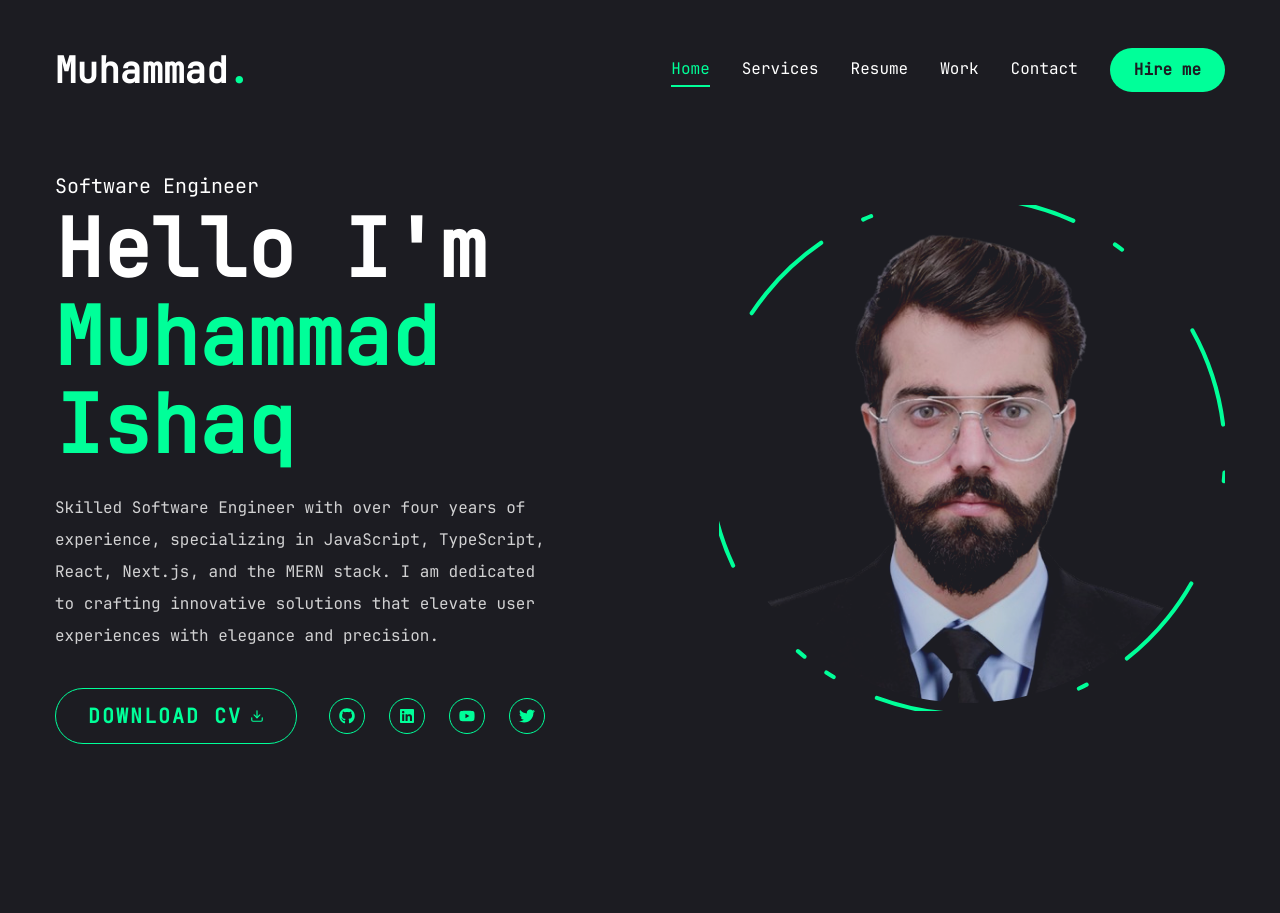
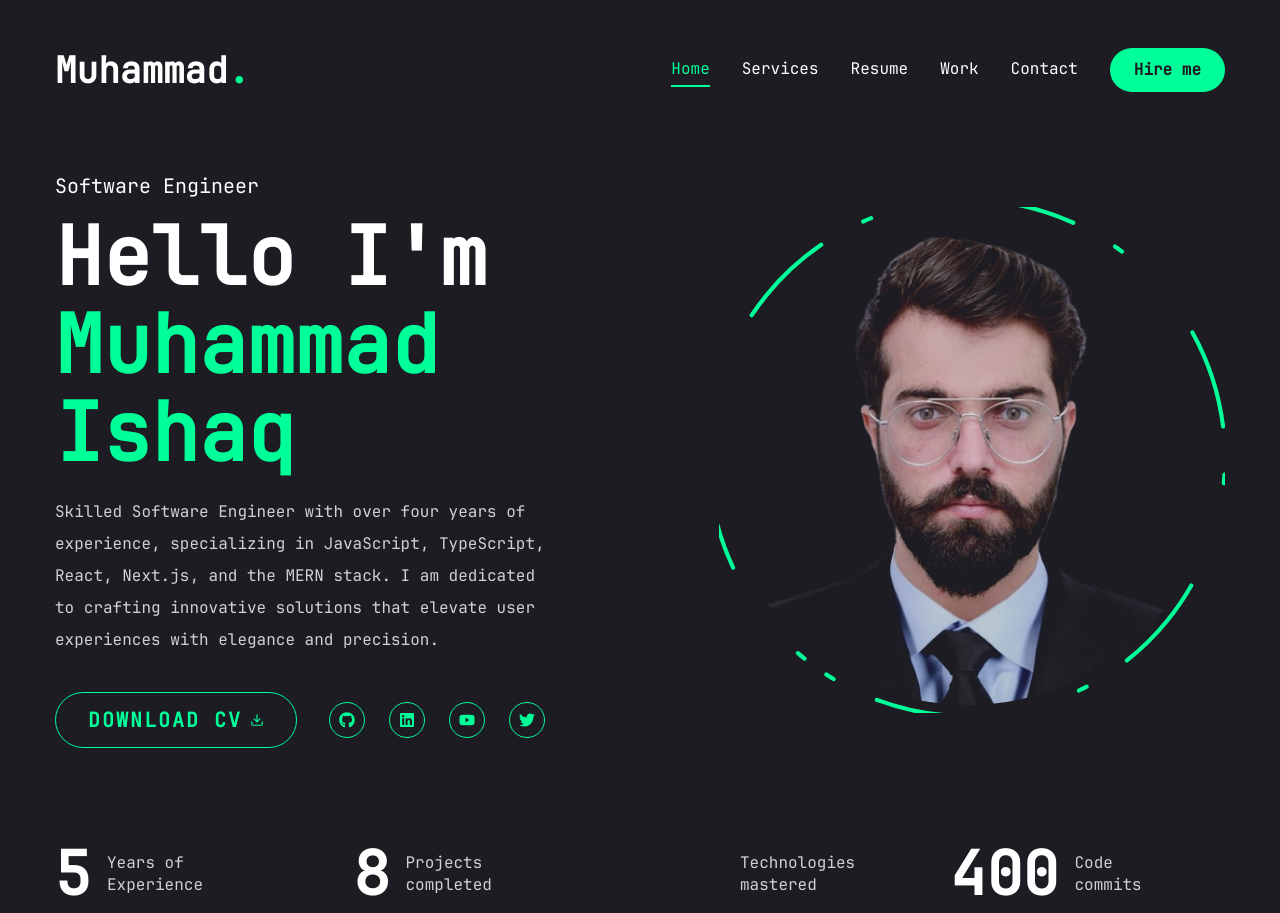
Before and after one commit to ishaq001/portfolio2, a Next.js app: page / in a window 1280 px wide. Before the commit the page ends 840 px from the top, so only its background shows below. Built offline with nearby package versions, Linux system fonts and the light colour scheme.

Commit message:
add react-countup library

```diff
--- a/app/page.tsx
+++ b/app/page.tsx
@@ -1,6 +1,7 @@
 import ProfilePicture from "@/components/ProfilePicture"
 import SocialAccounts from "@/components/SocialAccounts"
 import { Button } from "@/components/ui/button"
+import Stats from "@/components/ui/Stats"
 
 import { FiDownload } from "react-icons/fi"
 const Home = () => {
@@ -10,8 +11,8 @@
         <div className='flex flex-col items-center justify-between xl:flex-row xl:pt-8 xl:pb-24'>
           {/* Intro */}
           <div className='text-center xl:text-left order-2 xl:order-none'>
-            <span className='text-xl'>Software Engineer</span>
-            <h1 className='h1 mb-6'>
+            <span className='text-xl '>Software Engineer</span>
+            <h1 className='h1 mt-2 mb-5'>
               Hello I'm <br />
               <span className='text-accent'>Muhammad Ishaq</span>
             </h1>
@@ -45,6 +46,8 @@
           </div>
         </div>
       </div>
+      {/* Stats */}
+      <Stats />
     </section>
   )
 }
--- /dev/null
+++ b/components/ui/Stats.tsx
@@ -0,0 +1,57 @@
+"use client"
+
+import CountUp from "react-countup"
+
+const stats = [
+  {
+    num: 5,
+    text: "Years of Experience",
+  },
+  {
+    num: 8,
+    text: "Projects completed",
+  },
+  {
+    num: 20,
+    text: "Technologies mastered",
+  },
+  {
+    num: 400,
+    text: "Code commits",
+  },
+]
+
+const Stats = () => {
+  return (
+    <section className='pt-4 pb-12 xl:pt-0 xl:pb-0'>
+      <div className='container mx-auto'>
+        <div className='flex flex-wrap gap-6 max-w-[80vw] mx-auto xl:max-w-none'>
+          {stats.map(({ num, text }, index) => {
+            return (
+              <div
+                className='flex-1 flex gap-4 items-center justify-center xl:justify-start'
+                key={index}
+              >
+                <CountUp
+                  end={num}
+                  duration={5}
+                  delay={1}
+                  className='text-4xl xl:text-6xl font-extrabold'
+                />
+                <p
+                  className={`${
+                    text.length < 15 ? "max-w-[100px]" : "max-w-[150px]"
+                  } leading-snug text-white/80`}
+                >
+                  {text}
+                </p>
+              </div>
+            )
+          })}
+        </div>
+      </div>
+    </section>
+  )
+}
+
+export default Stats
--- a/package.json
+++ b/package.json
@@ -22,6 +22,7 @@
     "lucide-react": "^0.447.0",
     "next": "14.2.14",
     "react": "^18",
+    "react-countup": "^6.5.3",
     "react-dom": "^18",
     "react-icons": "^5.3.0",
     "tailwind-merge": "^2.5.2",
```
Also changed, not shown: 1 other file (tests, documents, lock files or other folders).
